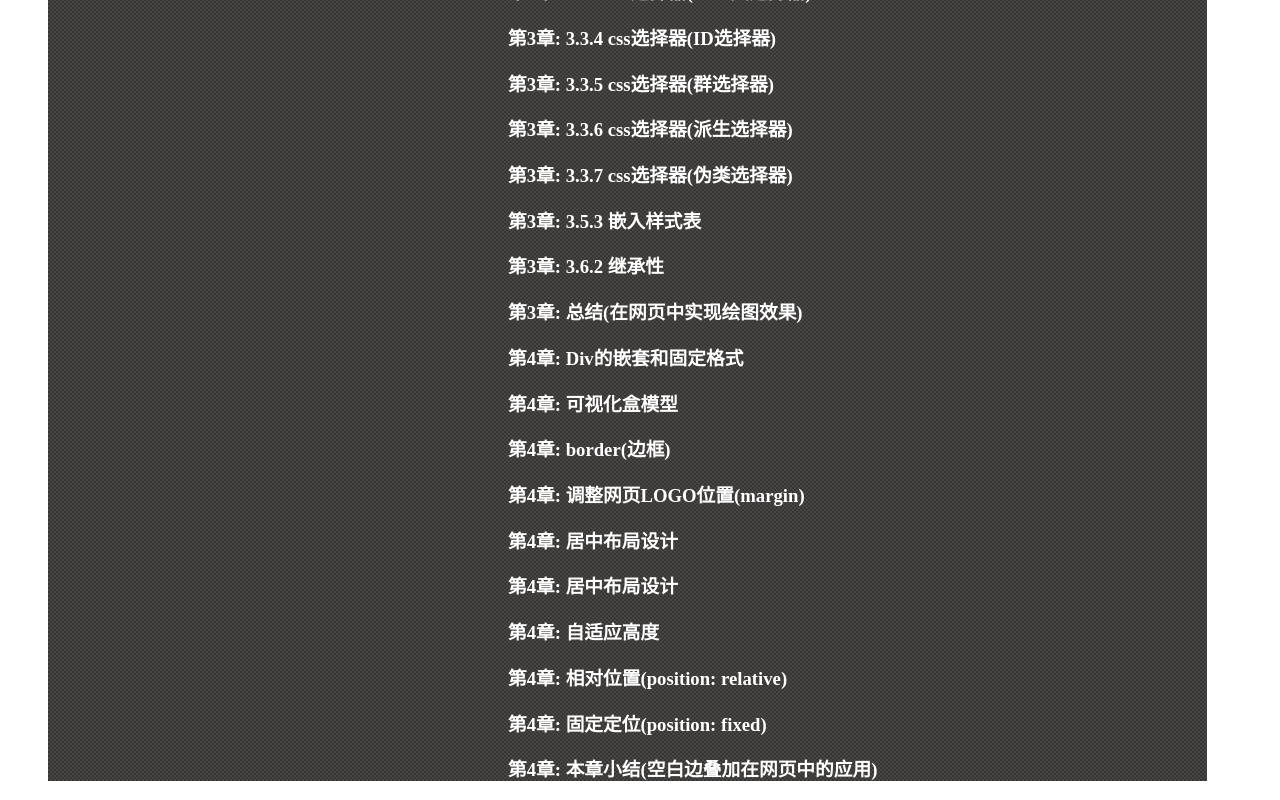
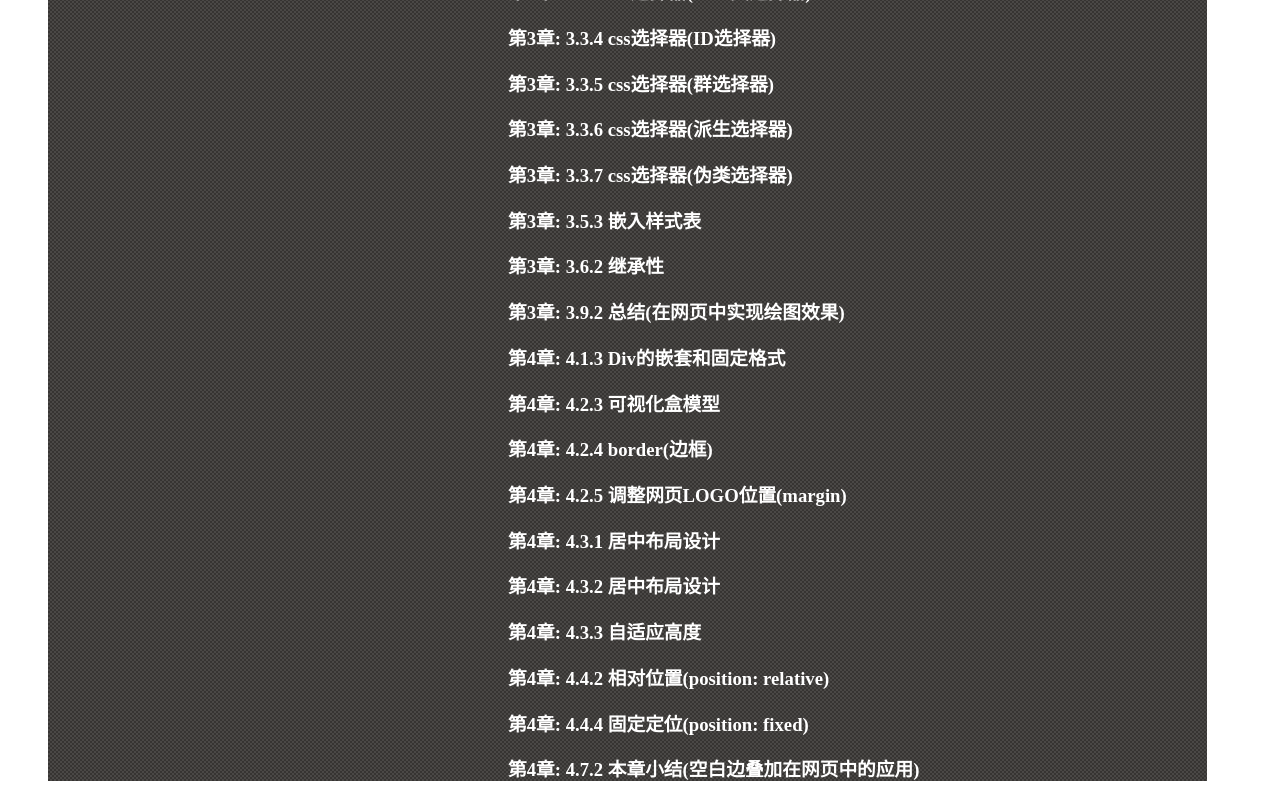
Before and after one commit to marksongg/bookstore, a Vue app: page /divCssJQuery in a window 1280 px wide. Shown: the part 456-1256 px from the top of the page. Built offline with nearby package versions, Linux system fonts and the light colour scheme.

Commit message:
wavファイルを削除する

```diff
--- a/src/components/DivCssJQuery.vue
+++ b/src/components/DivCssJQuery.vue
@@ -40,37 +40,37 @@
           <router-link to="/divCssJQuery3_6_2"><h3>第3章: 3.6.2 继承性</h3></router-link>
       </li>
       <li>
-          <router-link to="/divCssJQuery3_9_2"><h3>第3章: 总结(在网页中实现绘图效果)</h3></router-link>
+          <router-link to="/divCssJQuery3_9_2"><h3>第3章: 3.9.2 总结(在网页中实现绘图效果)</h3></router-link>
       </li>
       <li>
-          <router-link to="/divCssJQuery4_1_3"><h3>第4章: Div的嵌套和固定格式</h3></router-link>
+          <router-link to="/divCssJQuery4_1_3"><h3>第4章: 4.1.3 Div的嵌套和固定格式</h3></router-link>
       </li>
       <li>
-          <router-link to="/divCssJQuery4_2_3"><h3>第4章: 可视化盒模型</h3></router-link>
+          <router-link to="/divCssJQuery4_2_3"><h3>第4章: 4.2.3 可视化盒模型</h3></router-link>
       </li>
       <li>
-          <router-link to="/divCssJQuery4_2_4"><h3>第4章: border(边框)</h3></router-link>
+          <router-link to="/divCssJQuery4_2_4"><h3>第4章: 4.2.4 border(边框)</h3></router-link>
       </li>
       <li>
-          <router-link to="/divCssJQuery4_2_5"><h3>第4章: 调整网页LOGO位置(margin)</h3></router-link>
+          <router-link to="/divCssJQuery4_2_5"><h3>第4章: 4.2.5 调整网页LOGO位置(margin)</h3></router-link>
       </li>
       <li>
-          <router-link to="/divCssJQuery4_3_1"><h3>第4章: 居中布局设计</h3></router-link>
+          <router-link to="/divCssJQuery4_3_1"><h3>第4章: 4.3.1 居中布局设计</h3></router-link>
       </li>
       <li>
-          <router-link to="/divCssJQuery4_3_2"><h3>第4章: 居中布局设计</h3></router-link>
+          <router-link to="/divCssJQuery4_3_2"><h3>第4章: 4.3.2 居中布局设计</h3></router-link>
       </li>
       <li>
-          <router-link to="/divCssJQuery4_3_3"><h3>第4章: 自适应高度</h3></router-link>
+          <router-link to="/divCssJQuery4_3_3"><h3>第4章: 4.3.3 自适应高度</h3></router-link>
       </li>
       <li>
-          <router-link to="/divCssJQuery4_4_2"><h3>第4章: 相对位置(position: relative)</h3></router-link>
+          <router-link to="/divCssJQuery4_4_2"><h3>第4章: 4.4.2 相对位置(position: relative)</h3></router-link>
       </li>
       <li>
-          <router-link to="/divCssJQuery4_4_4"><h3>第4章: 固定定位(position: fixed)</h3></router-link>
+          <router-link to="/divCssJQuery4_4_4"><h3>第4章: 4.4.4 固定定位(position: fixed)</h3></router-link>
       </li>
       <li>
-          <router-link to="/divCssJQuery4_7_2"><h3>第4章: 本章小结(空白边叠加在网页中的应用)</h3></router-link>
+          <router-link to="/divCssJQuery4_7_2"><h3>第4章: 4.7.2 本章小结(空白边叠加在网页中的应用)</h3></router-link>
       </li>
   </div>
 </template>
```
Also changed, not shown: 1 other file (tests, documents, lock files or other folders).
